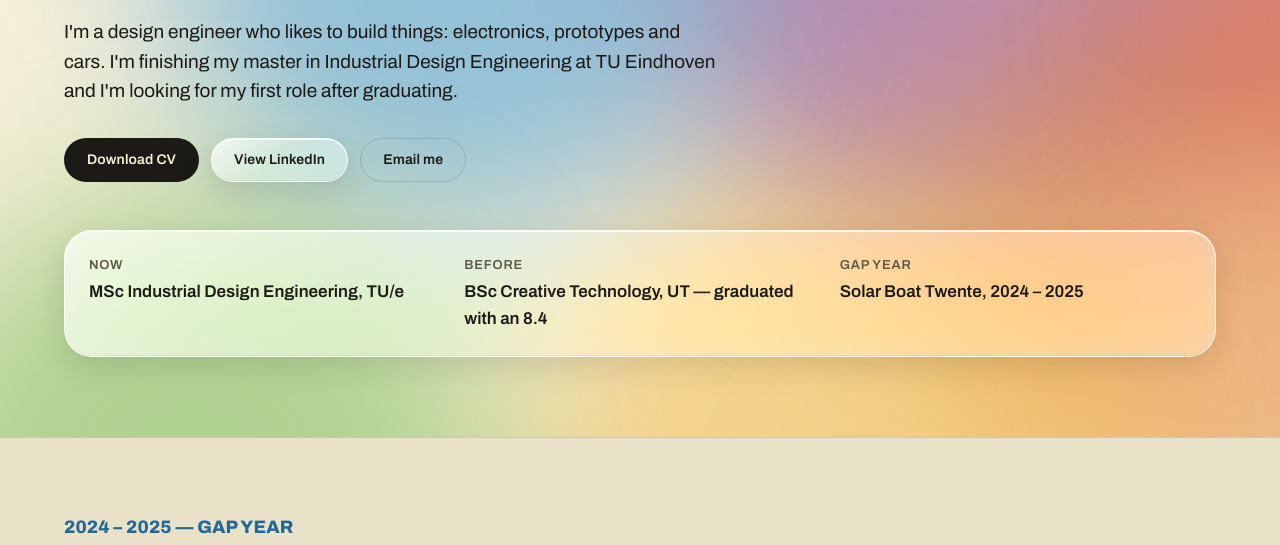
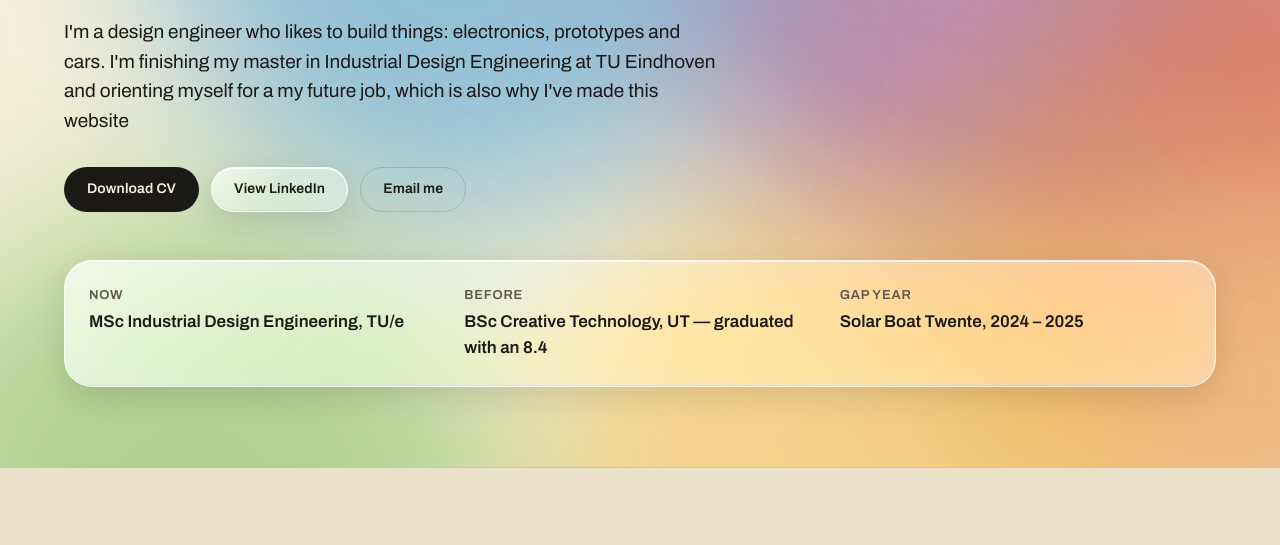
Before and after one commit to WesselVer/WesselVer.github.io, a plain HTML site: page index.html in a window 1280 px wide. Shown: the part 235-780 px from the top of the page. Drawn offline with Linux system fonts and the light colour scheme.

Commit message:
Update index.html

```diff
--- a/index.html
+++ b/index.html
@@ -37,7 +37,7 @@
     <div class="wrap hero__inner">
       <p class="kicker">Eindhoven — Industrial design engineering</p>
       <h1 class="display">Wessel Verstelle</h1>
-      <p class="lead">I'm a design engineer who likes to build things: electronics, prototypes and cars. I'm finishing my master in Industrial Design Engineering at TU Eindhoven and I'm looking for my first role after graduating.</p>
+      <p class="lead">I'm a design engineer who likes to build things: electronics, prototypes and cars. I'm finishing my master in Industrial Design Engineering at TU Eindhoven and orienting myself for a my future job, which is also why I've made this website</p>
       <div class="actions">
         <a class="btn btn--solid" href="assets/Wessel_Verstelle_CV.pdf" download>Download CV</a>
         <a class="btn btn--glass" href="https://www.linkedin.com/in/wessel-verstelle/" target="_blank" rel="noopener">View LinkedIn</a>
```
